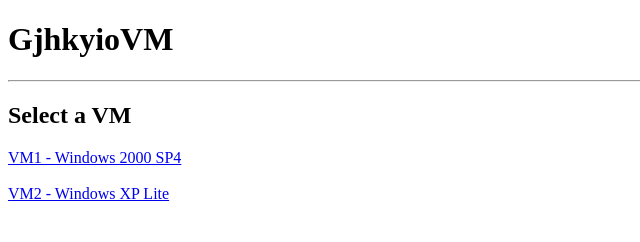
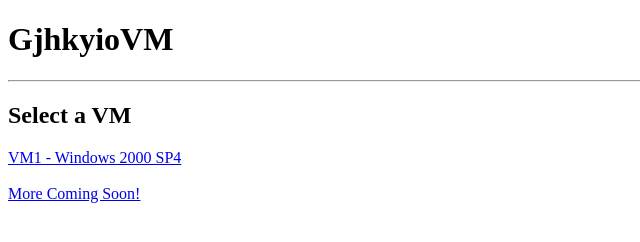
Before and after one commit to Gjhkyio/gjhkyiovm-test-1, a plain HTML site: page index.html in a window 1280 px wide. Shown: the full height of the page, 0-640 px from the left. Drawn offline with Linux system fonts and the light colour scheme.

Commit message:
Update index.html

```diff
--- a/index.html
+++ b/index.html
@@ -10,6 +10,6 @@
   <a href="vm1.html">VM1 - Windows 2000 SP4</h4>
   <br>
   <br>
-  <a href="vm2.html">VM2 - Windows XP Lite</a>
+  <a href="/">More Coming Soon!</a>
 </body>
 </html>
```
